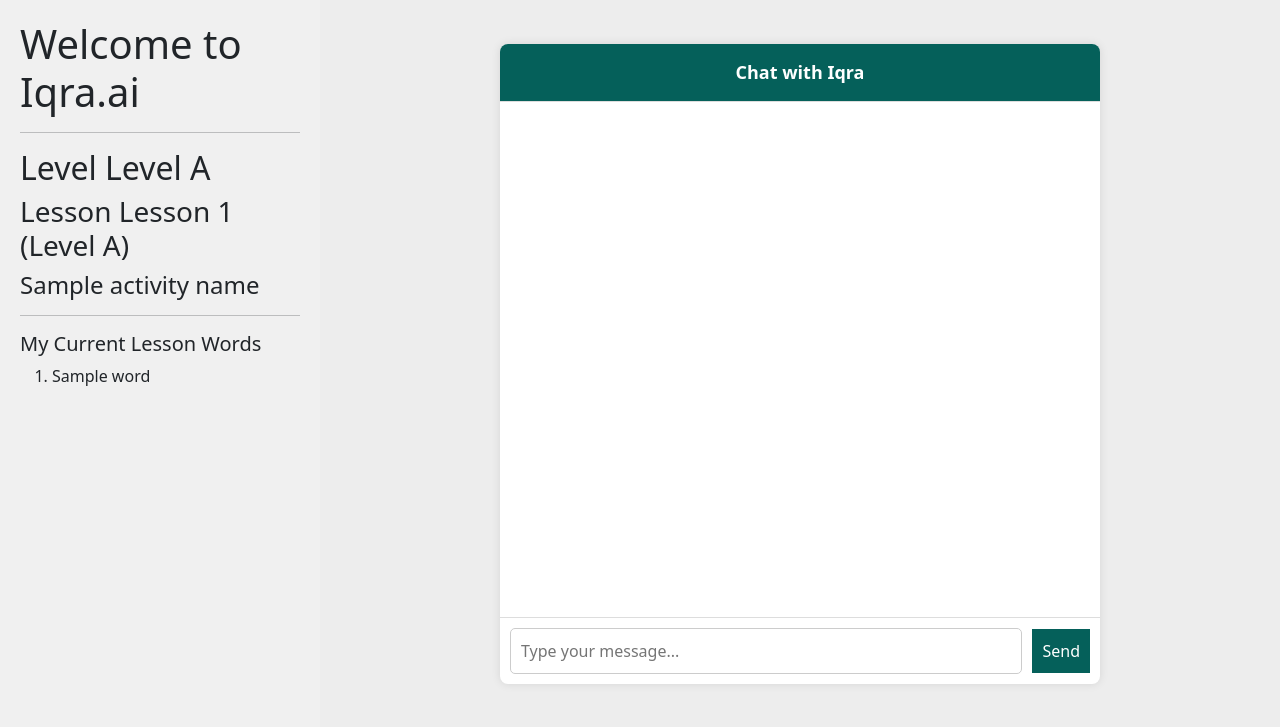
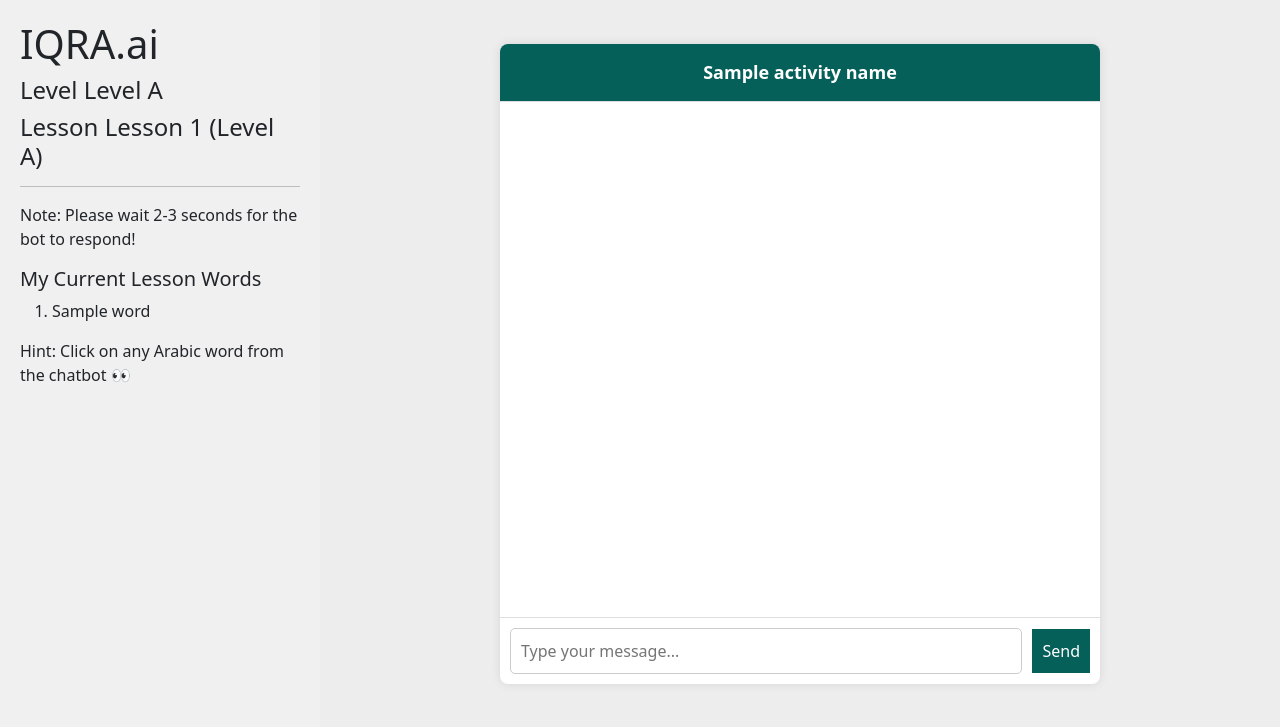
Before and after one commit to Tech-Sisters/hackathon23-team4, a Django app: template iqra_ai/chatbot/templates/chatbot/chatbot.html in a window 1280 px wide. Shown: the part 73-800 px from the top of the page. Run offline with Django 4.2, Linux system fonts and the light colour scheme; data comes from the database, SQL or seed files in the repository; tables that the repository leaves empty hold one stand-in row (values such as "Sample post"); the template is opened without the code that fills it: values that come from a table or form of the project are taken from there, most other values are stand-ins (such as "Sample title", 1, 10 or a date in 2020); data that the repository does not hold is empty; some libraries are stand-ins or nearby versions.

Commit message:
edit chatbot page UI

```diff
--- a/iqra_ai/chatbot/static/chatbot/chatbot.js
+++ b/iqra_ai/chatbot/static/chatbot/chatbot.js
@@ -313,12 +313,12 @@ function initializeChat() {
             let lesson_progress;
 
             if (activity==="ps") {
-                if (messageCounter < 10) {
+                if (messageCounter < 1) {
                     const botMessage = await get_bot_response(userMessage, "practice_session");
                     await sendMessageToBackend(botMessage, "bot", "ps");
                     addBotMessage(botMessage);
                 } else {
-                    console.log('20 MESSAGES DONE');
+                    console.log('10 MESSAGES DONE');
                     const botMessage = await get_bot_response(userMessage, "practice_session");
                     await sendMessageToBackend(botMessage, "bot", "ps");
                     addBotMessage(botMessage);
--- a/iqra_ai/chatbot/templates/chatbot/chatbot.html
+++ b/iqra_ai/chatbot/templates/chatbot/chatbot.html
@@ -22,23 +22,23 @@
 
 <div class="main-container">
     <div class="sidebar">
-        <h1>Welcome to Iqra.ai</h1>
+        <h1>IQRA.ai</h1>
+        <h4>Level <span id="user_level">{{ user_level }}</span></h4>
+        <h4>Lesson <span id="user_lesson">{{ user_lesson }}</span></h4>
         <hr>
-        <h2>Level <span id="user_level">{{ user_level }}</span></h2>
-        <h3>Lesson <span id="user_lesson">{{ user_lesson }}</span></h3>
-        <h4 id="activity_name">{{ activity_name }}</h4>
-        <hr>
+        <p>Note: Please wait 2-3 seconds for the bot to respond!</p>
         <h5>My Current Lesson Words</h5>
-        <ol>
+        <ol id="lesson_words_list">
             {% for word in lesson_words %}
             <li>{{ word }}</li>
             {% endfor %}
         </ol>
+        <p>Hint: Click on any Arabic word from the chatbot 👀</p>
     </div>
 
     <div class="chat-section">
         <div class="chat-container">
-            <div class="chat-header">Chat with Iqra</div>
+            <div class="chat-header" id="activity_name">{{ activity_name }}</div>
             <div class="chat-messages">
                 <!-- Messages will be dynamically added here -->
             </div>
```
